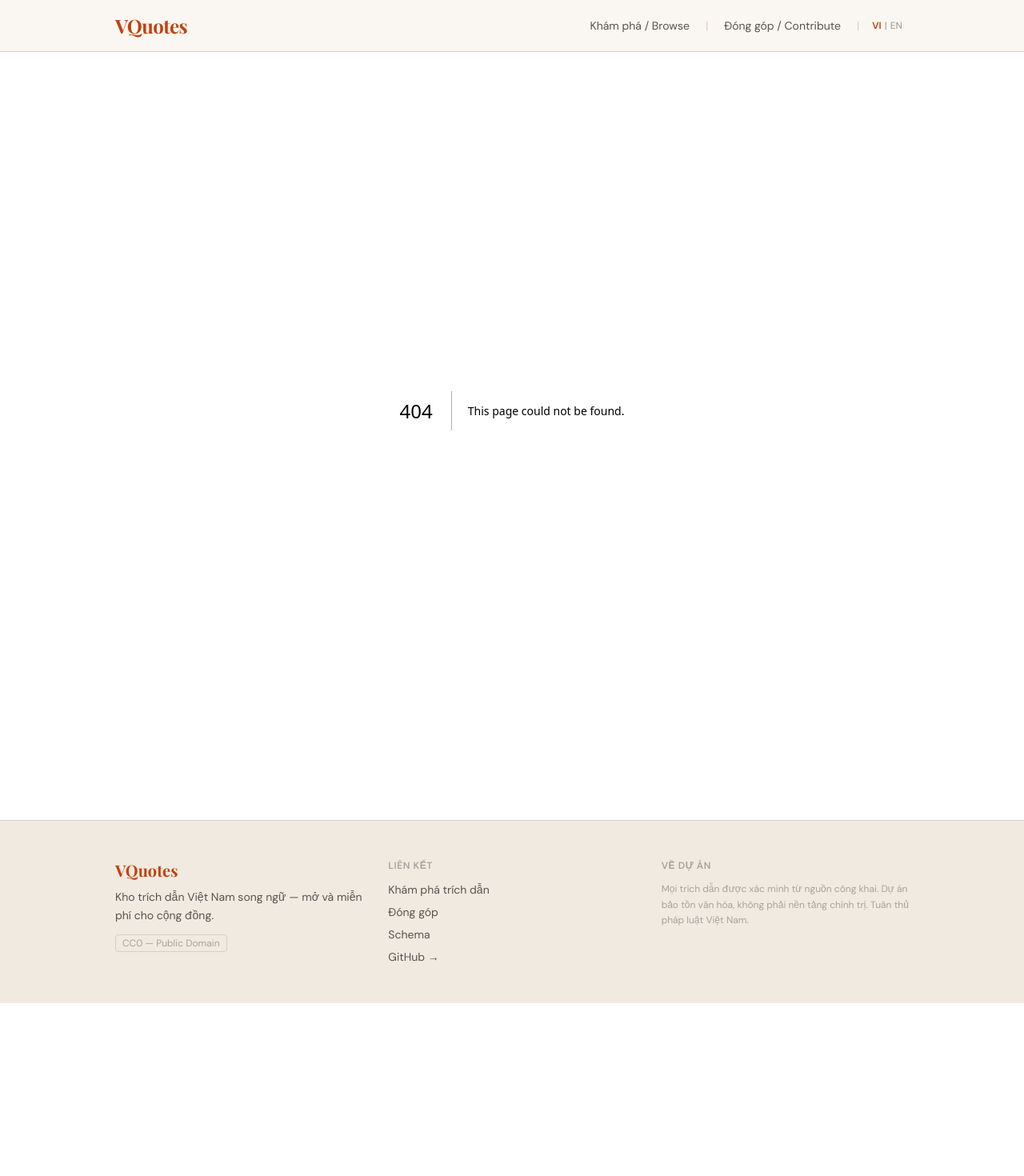
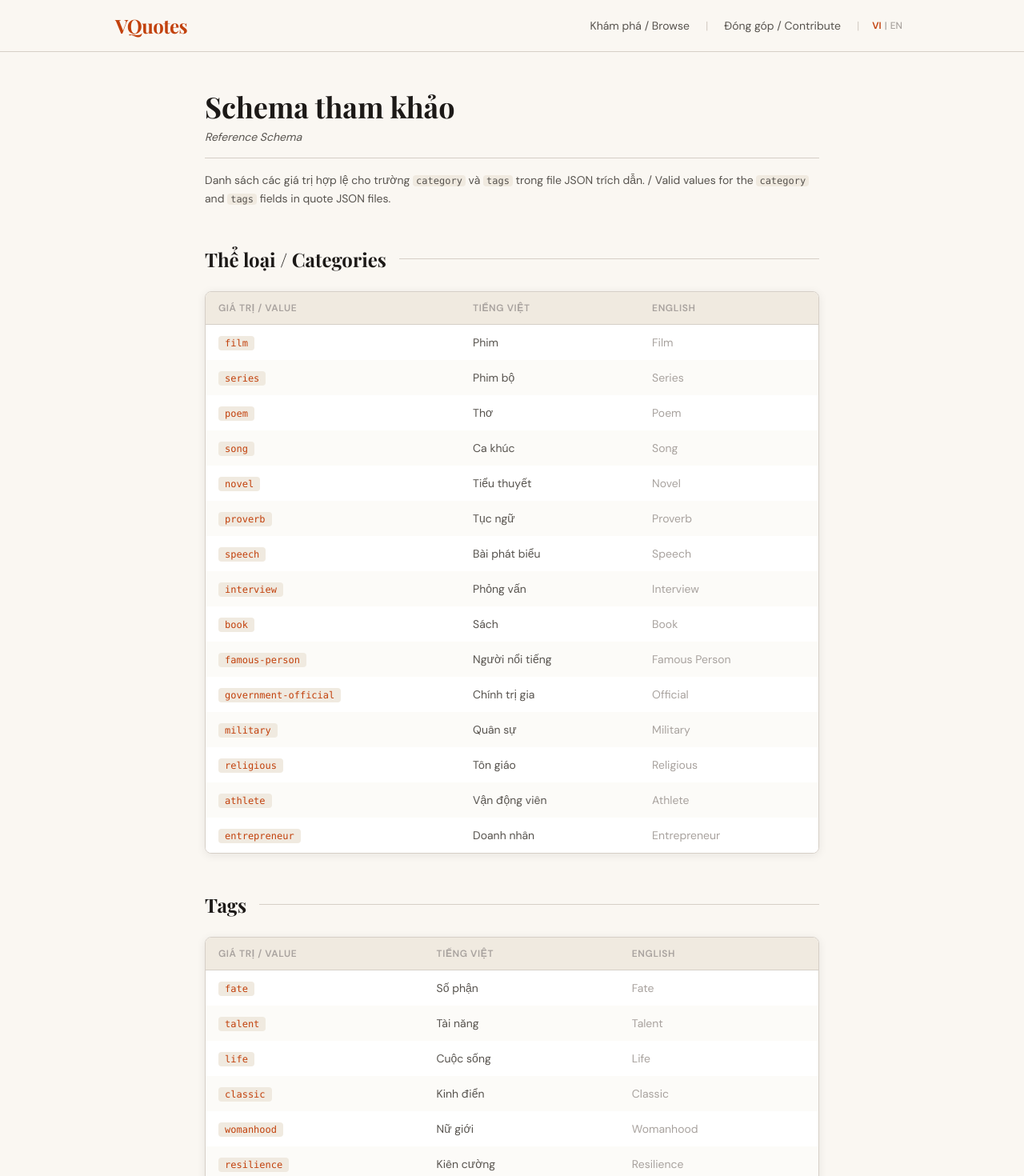
Before and after one commit to bbinarygo/vquotes, a Next.js app: page /schema in a window 1280 px wide. Before the commit this address had no page. Shown: the top 1470 px of the page at 80% size. Before the commit the page ends 1254 px from the top, so only its background shows below. Built offline with nearby package versions, Linux system fonts and the light colour scheme; a web font is replaced by a local one.

Commit message:
feat: add /schema reference page listing all categories and tags with bilingual labels

```diff
--- /dev/null
+++ b/src/app/schema/page.tsx
@@ -0,0 +1,83 @@
+import { CATEGORY_LIST } from '@/constants/categories';
+import { TAG_LIST } from '@/constants/tags';
+
+export default function SchemaPage() {
+  return (
+    <div className="max-w-3xl mx-auto space-y-12">
+      {/* Header */}
+      <div>
+        <h1 className="font-playfair text-4xl font-bold text-ink mb-2">
+          Schema tham khảo
+        </h1>
+        <p className="text-sm text-ink-muted italic mb-4">Reference Schema</p>
+        <div className="h-px bg-rule" />
+        <p className="mt-4 text-sm text-ink-muted leading-relaxed">
+          Danh sách các giá trị hợp lệ cho trường <code className="bg-parchment px-1 rounded text-xs">category</code> và <code className="bg-parchment px-1 rounded text-xs">tags</code> trong file JSON trích dẫn. / Valid values for the <code className="bg-parchment px-1 rounded text-xs">category</code> and <code className="bg-parchment px-1 rounded text-xs">tags</code> fields in quote JSON files.
+        </p>
+      </div>
+
+      {/* Categories */}
+      <section>
+        <div className="flex items-center gap-4 mb-6">
+          <h2 className="font-playfair text-2xl font-bold text-ink whitespace-nowrap">Thể loại / Categories</h2>
+          <div className="flex-1 h-px bg-rule" />
+        </div>
+        <div className="bg-white border border-rule rounded-lg overflow-hidden shadow-card">
+          <table className="w-full text-sm">
+            <thead>
+              <tr className="bg-parchment border-b border-rule">
+                <th className="text-left px-4 py-3 text-xs font-semibold uppercase tracking-wider text-ink-faint">Giá trị / Value</th>
+                <th className="text-left px-4 py-3 text-xs font-semibold uppercase tracking-wider text-ink-faint">Tiếng Việt</th>
+                <th className="text-left px-4 py-3 text-xs font-semibold uppercase tracking-wider text-ink-faint">English</th>
+              </tr>
+            </thead>
+            <tbody>
+              {CATEGORY_LIST.map((cat, i) => (
+                <tr key={cat.value} className={i % 2 === 0 ? 'bg-white' : 'bg-cream/50'}>
+                  <td className="px-4 py-3">
+                    <code className="text-xs bg-parchment text-sienna px-2 py-0.5 rounded font-mono">{cat.value}</code>
+                  </td>
+                  <td className="px-4 py-3 text-ink-muted">{cat.labelVi}</td>
+                  <td className="px-4 py-3 text-ink-faint">{cat.label}</td>
+                </tr>
+              ))}
+            </tbody>
+          </table>
+        </div>
+      </section>
+
+      {/* Tags */}
+      <section>
+        <div className="flex items-center gap-4 mb-6">
+          <h2 className="font-playfair text-2xl font-bold text-ink whitespace-nowrap">Tags</h2>
+          <div className="flex-1 h-px bg-rule" />
+        </div>
+        <div className="bg-white border border-rule rounded-lg overflow-hidden shadow-card">
+          <table className="w-full text-sm">
+            <thead>
+              <tr className="bg-parchment border-b border-rule">
+                <th className="text-left px-4 py-3 text-xs font-semibold uppercase tracking-wider text-ink-faint">Giá trị / Value</th>
+                <th className="text-left px-4 py-3 text-xs font-semibold uppercase tracking-wider text-ink-faint">Tiếng Việt</th>
+                <th className="text-left px-4 py-3 text-xs font-semibold uppercase tracking-wider text-ink-faint">English</th>
+              </tr>
+            </thead>
+            <tbody>
+              {TAG_LIST.map((tag, i) => (
+                <tr key={tag.value} className={i % 2 === 0 ? 'bg-white' : 'bg-cream/50'}>
+                  <td className="px-4 py-3">
+                    <code className="text-xs bg-parchment text-sienna px-2 py-0.5 rounded font-mono">{tag.value}</code>
+                  </td>
+                  <td className="px-4 py-3 text-ink-muted">{tag.labelVi}</td>
+                  <td className="px-4 py-3 text-ink-faint">{tag.label}</td>
+                </tr>
+              ))}
+            </tbody>
+          </table>
+        </div>
+        <p className="mt-4 text-xs text-ink-faint">
+          Tag không có trong danh sách vẫn được chấp nhận nhưng sẽ hiển thị dưới dạng slug. / Tags not in this list are accepted but will display as raw slugs.
+        </p>
+      </section>
+    </div>
+  );
+}
```
